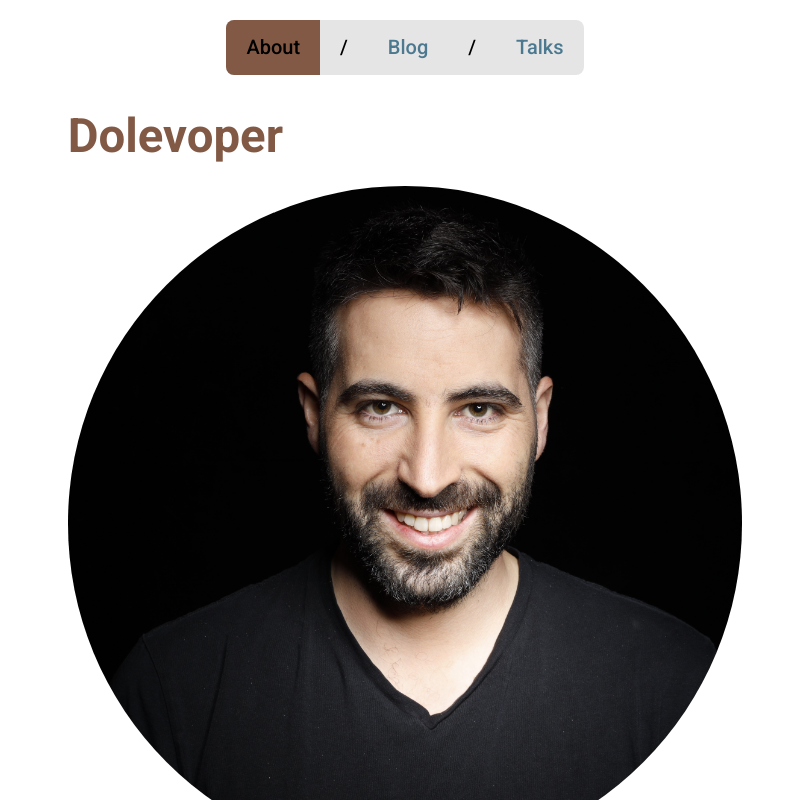
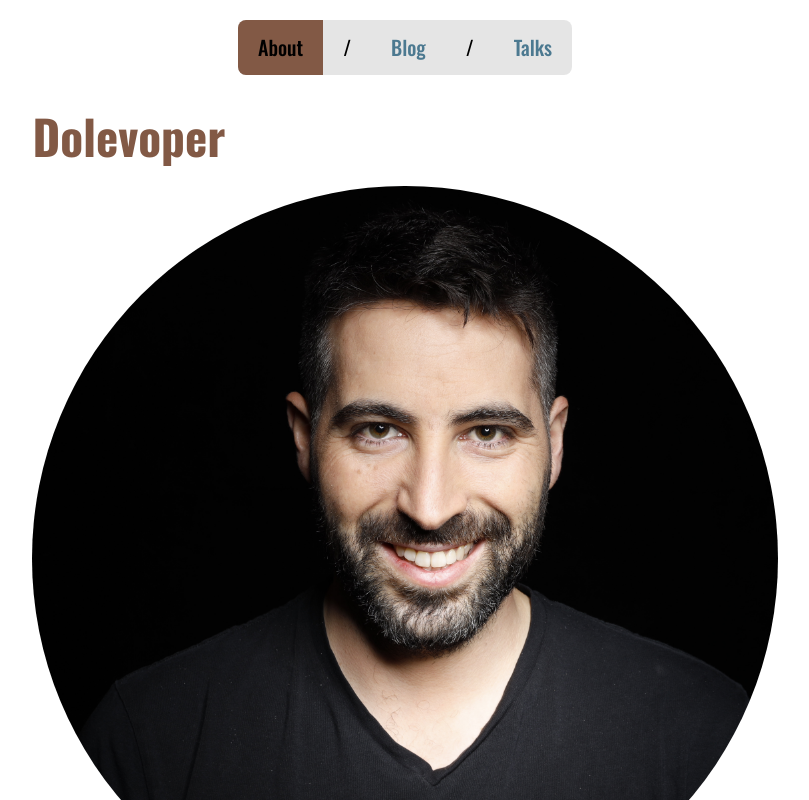
Before and after one commit to dolevoper/dolevoper.io, a Next.js app: page / in a window 1280 px wide. Shown: the top 800 px of the page, without its empty margins (235-1044 px from the left). Built offline with nearby package versions, Linux system fonts and the light colour scheme.

Commit message:
change fonts

```diff
--- a/app/Header.module.css
+++ b/app/Header.module.css
@@ -12,6 +12,7 @@
     background: var(--color-surface);
     border-radius: 8px;
     overflow: hidden;
+    font-family: var(--font-headings);
 }
 
 .siteLinks li {
--- a/app/globals.css
+++ b/app/globals.css
@@ -42,6 +42,7 @@ html {
 body {
   color: var(--color-text);
   font-size: var(--step-0);
+  font-family: var(--font-text);
 }
 
 img {
@@ -60,6 +61,7 @@ h6 {
   font-weight: 500;
   font-size: var(--step-1);
   text-wrap: balance;
+  font-family: var(--font-headings);
 }
 
 h1 {
--- a/app/layout.tsx
+++ b/app/layout.tsx
@@ -1,11 +1,22 @@
 import { PropsWithChildren } from "react";
 import type { Metadata } from "next"
-import { Roboto } from "next/font/google"
+import { Oswald, Lora } from "next/font/google"
 import Header from "./Header";
 
 import "./globals.css"
 
-const roboto = Roboto({ subsets: ["latin"], weight: ["400", "500", "700"], fallback: ["Arial", "sans-serif"] });
+const oswald = Oswald({
+  variable: "--font-headings",
+  subsets: ["latin"],
+  weight: ["500", "700"],
+  fallback: ["Arial", "sans-serif"]
+});
+const lora = Lora({
+  variable: "--font-text",
+  subsets: ["latin"],
+  weight: ["400", "500"],
+  fallback: ["Times New Roman", "serif"]
+});
 
 export const metadata: Metadata = {
   title: "Dolevoper",
@@ -17,7 +28,7 @@ export default function RootLayout({
 }: PropsWithChildren) {
   return (
     <html lang="en">
-      <body className={roboto.className}>
+      <body className={`${oswald.variable} ${lora.variable}`}>
         <Header />
         {children}
       </body>
```
